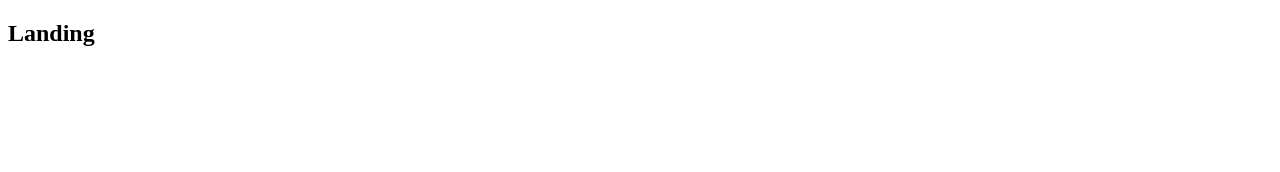
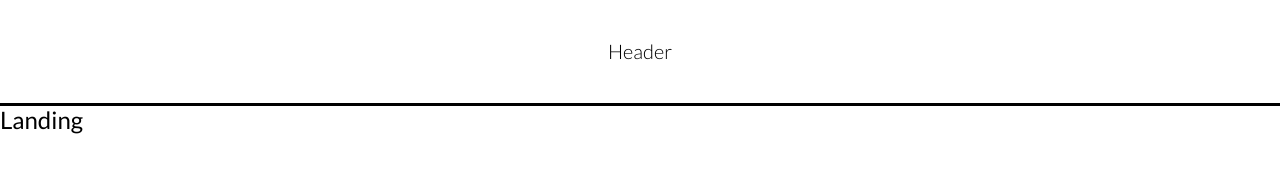
Before and after one commit to MatthewGreenberg/express-server, a React app in the folder client/: page / in a window 1280 px wide. Built offline with nearby package versions, Linux system fonts and the light colour scheme.

Commit message:
add Scss processing and normalize css

```diff
--- a/client/package.json
+++ b/client/package.json
@@ -8,6 +8,8 @@
     }
   },
   "dependencies": {
+    "node-sass-chokidar": "0.0.3",
+    "normalize.css": "^7.0.0",
     "react": "^16.2.0",
     "react-dom": "^16.2.0",
     "react-redux": "^5.0.6",
@@ -16,6 +18,8 @@
     "redux": "^3.7.2"
   },
   "scripts": {
+    "build-css": "node-sass-chokidar src/ -o src/",
+    "watch-css": "npm run build-css && node-sass-chokidar src/ -o src/ --watch --recursive --prefix client",
     "start": "react-scripts start",
     "build": "react-scripts build",
     "test": "react-scripts test --env=jsdom",
--- a/client/public/index.html
+++ b/client/public/index.html
@@ -3,6 +3,7 @@
   <head>
     <meta charset="utf-8">
     <meta name="viewport" content="width=device-width, initial-scale=1, shrink-to-fit=no">
+    <link href="https://fonts.googleapis.com/css?family=Lato:300,300i,400,400i,700,700i" rel="stylesheet">
     <meta name="theme-color" content="#000000">
     <!--
       manifest.json provides metadata used when your web app is added to the
--- a/client/src/components/App.js
+++ b/client/src/components/App.js
@@ -1,17 +1,21 @@
 import React from 'react';
 import { BrowserRouter, Route } from 'react-router-dom';
+import './app.css';
 
-const Header = () => <h2>Header</h2>
+import Header from './Header/Header'
 const Dashboard = () => <h2>Dashboard</h2>
 const SurveryNew = () => <h2>SurveryNew</h2>
 const Landing = () => <h2>Landing</h2>
 
 const App = () => {
   return (
-    <div>
+    <div className='app'>
       <BrowserRouter>
         <div>
-          <Route path='/' component={Landing} />
+          <Header />
+          <Route exact path='/' component={Landing} />
+          <Route exact path='/surveys' component={Dashboard}/>
+          <Route path='/surveys/new' component={SurveryNew} />
         </div>
       </BrowserRouter>
     </div>
--- /dev/null
+++ b/client/src/components/Header/Header.js
@@ -0,0 +1,12 @@
+import React from 'react';
+import './header.css';
+
+export default class Header extends React.Component {
+  render() {
+    return (
+      <div className='header'>
+        Header
+      </div>
+    );
+  }
+}
--- /dev/null
+++ b/client/src/components/Header/header.scss
@@ -0,0 +1,8 @@
+.header  {
+  display: flex;
+  justify-content: center;
+  align-items: center;
+  font-size: 20px;
+  border-bottom: 3px solid black;
+  padding: 2em 0;
+}
--- /dev/null
+++ b/client/src/components/app.scss
@@ -0,0 +1,14 @@
+* {
+  position: relative;
+}
+
+h1, h2, h3, h4, h5, h6 {
+  font-weight: 400;
+  margin: 0;
+  padding: 0;
+}
+
+.app {
+  font-family: 'Lato', sans-serif;
+  font-weight: 300;
+}
--- a/client/src/index.js
+++ b/client/src/index.js
@@ -2,6 +2,7 @@ import React from 'react';
 import ReactDOM from 'react-dom';
 import { Provider } from 'react-redux';
 import { createStore, applyMiddleware } from 'redux';
+import 'normalize.css'
 
 import App from './components/App';
 import reducers from './reducers'
```
Also changed, not shown: client/src/components/Header/header.css (added), client/src/components/app.css (added), 1 other file.
